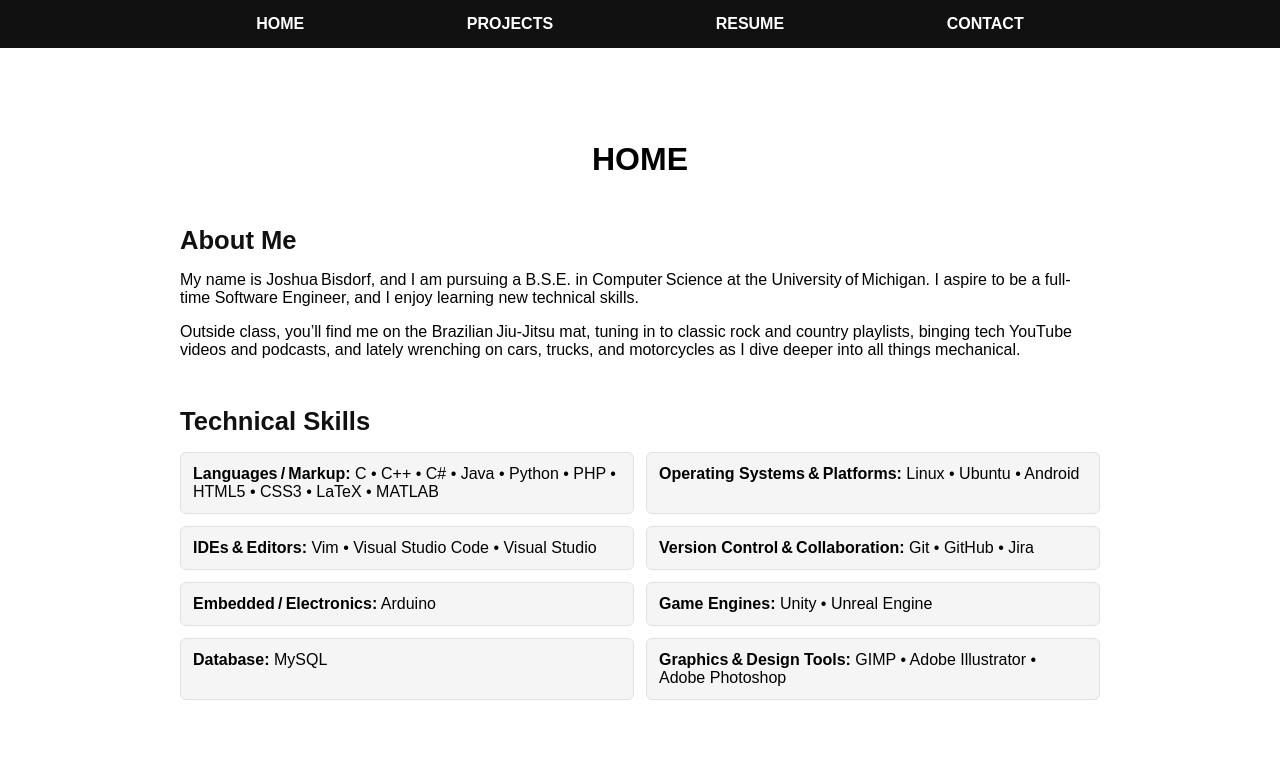
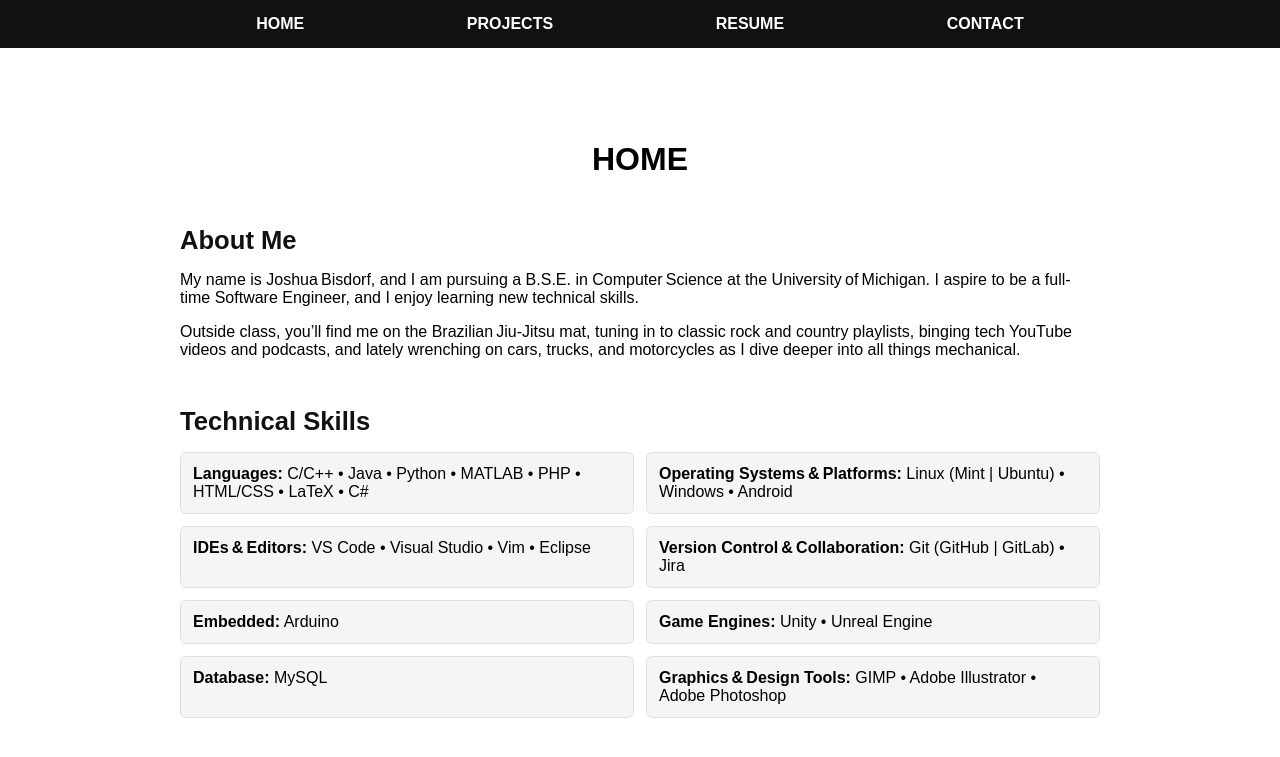
Before and after one commit to joshuabisdorf/joshuabisdorf.github.io, a Jekyll site: the page built from index.html, in a window 1280 px wide. Shown: the top 757 px of the page. Built offline with Jekyll 4.4.1, drawn with Linux system fonts in a browser that asks for light colours.

Commit message:
Update Skills

```diff
--- a/index.html
+++ b/index.html
@@ -23,23 +23,23 @@ title: Joshua Bisdorf | Home
   <h2>Technical Skills</h2>
 
   <ul class="skills-grid">
-    <li><strong>Languages / Markup:</strong>
-        C • C++ • C# • Java • Python • PHP • HTML5 • CSS3 • LaTeX • MATLAB
+    <li><strong>Languages:</strong>
+        C/C++ • Java • Python • MATLAB • PHP • HTML/CSS • LaTeX • C#
     </li>
 
     <li><strong>Operating Systems & Platforms:</strong>
-        Linux • Ubuntu • Android
+        Linux (Mint | Ubuntu) • Windows • Android
     </li>
 
     <li><strong>IDEs & Editors:</strong>
-        Vim • Visual Studio Code • Visual Studio
+        VS Code • Visual Studio • Vim • Eclipse
     </li>
 
     <li><strong>Version Control & Collaboration:</strong>
-        Git • GitHub • Jira
+        Git (GitHub | GitLab) • Jira
     </li>
 
-    <li><strong>Embedded / Electronics:</strong>
+    <li><strong>Embedded:</strong>
         Arduino
     </li>
 
```
